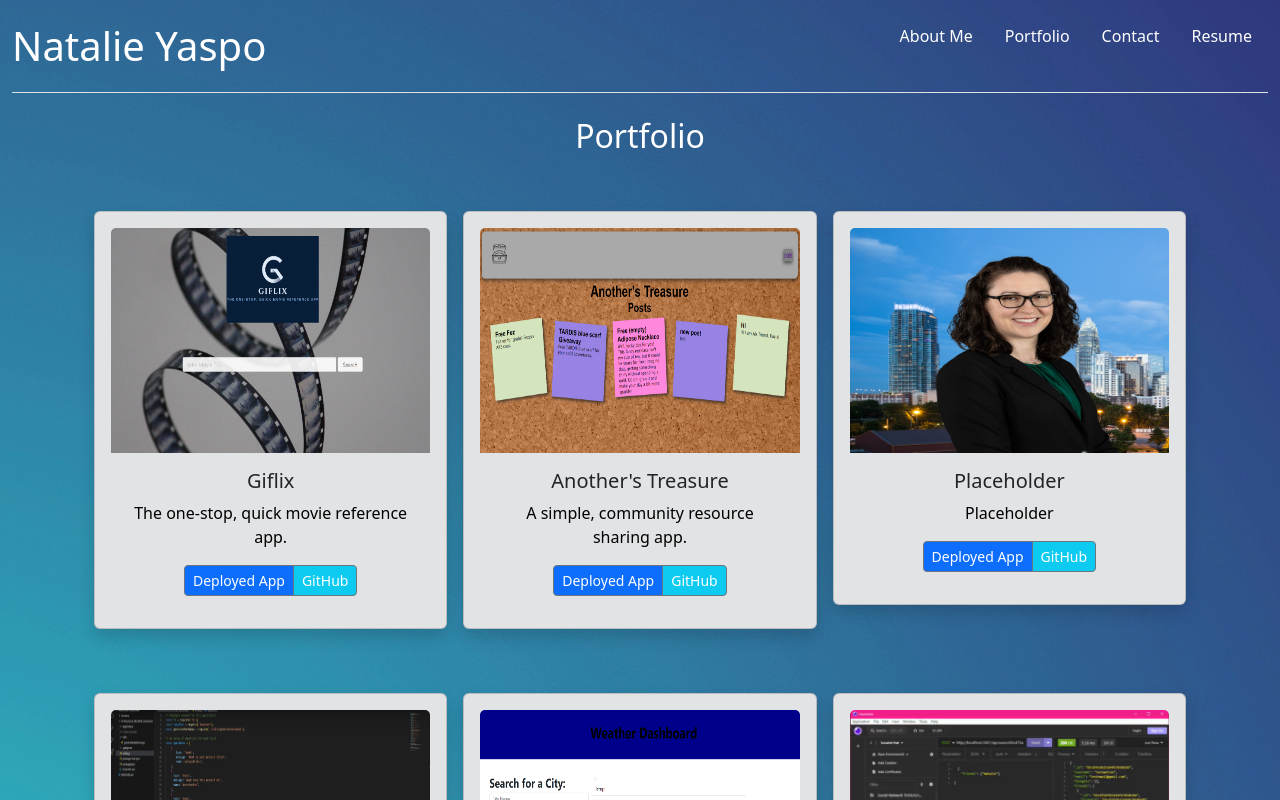
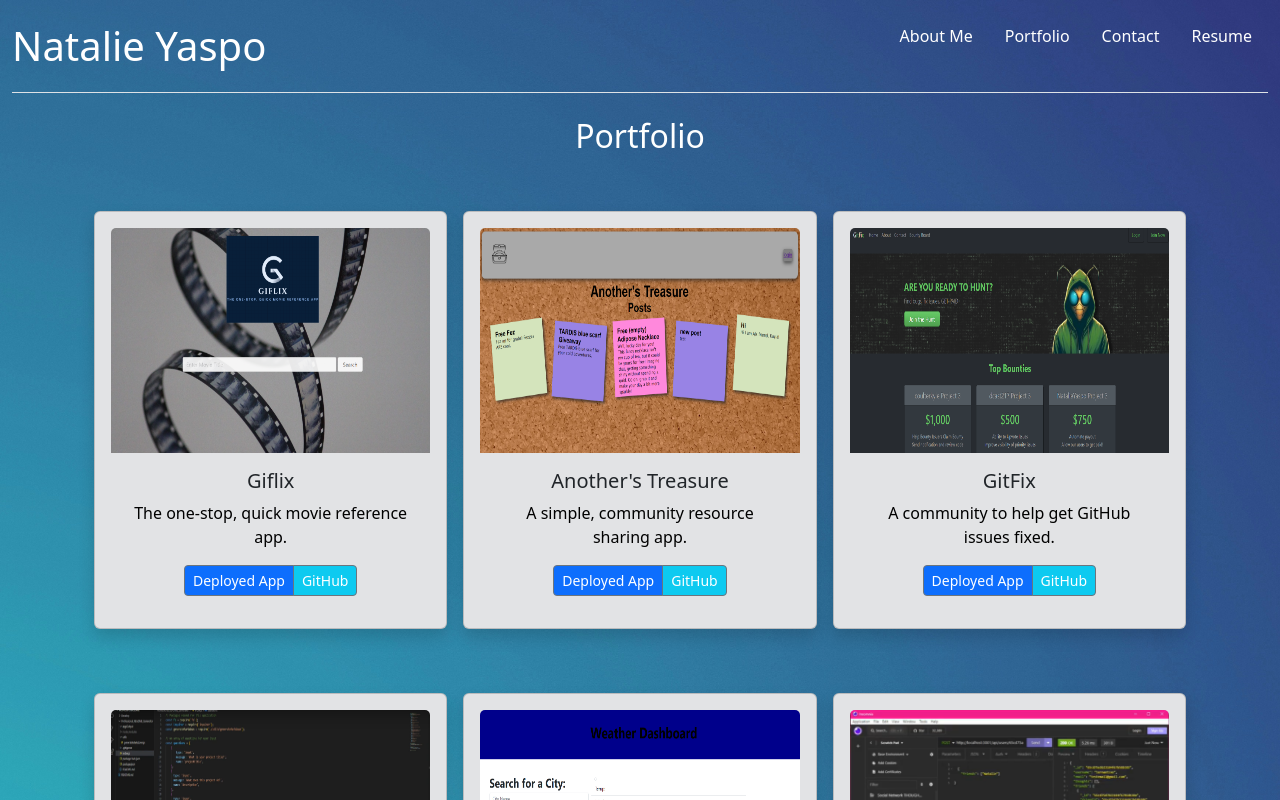
Before and after one commit to NatalieYaspo/Natalie-Yaspo-Portfolio, a React (Vite) app: page /portfolio in a window 1280 px wide. Shown: the top 800 px of the page. Built offline with nearby package versions, Linux system fonts and the light colour scheme.

Commit message:
added 3rd project

```diff
--- a/src/pages/PortfolioPage.jsx
+++ b/src/pages/PortfolioPage.jsx
@@ -6,6 +6,7 @@ import Readme from '../images/Readme.png'
 import Weather from '../images/Weather.png'
 import NoSql from '../images/NoSqlAPI.png'
 import Placeholder from '../images/NatalieYaspo.jpg'
+import GitFix from '../images/GitFix.png'
 
 export default function Portfolio() {
   return (
@@ -33,11 +34,11 @@ export default function Portfolio() {
               deployed={"Deployed App"} />
 
             <Project key={3}
-              image={Placeholder}
-              title={"Placeholder"}
-              description={"Placeholder"}
-              deployedUrl={"TBD"}
-              githubUrl={"TBD"}
+              image={GitFix}
+              title={"GitFix"}
+              description={"A community to help get GitHub issues fixed."}
+              deployedUrl={"https://gitfix-2i62.onrender.com/"}
+              githubUrl={"https://github.com/NatalieYaspo/GitFix"}
               deployed={"Deployed App"} />
 
             <Project key={4}
```
Also changed, not shown: src/images/GitFix.png (added).
